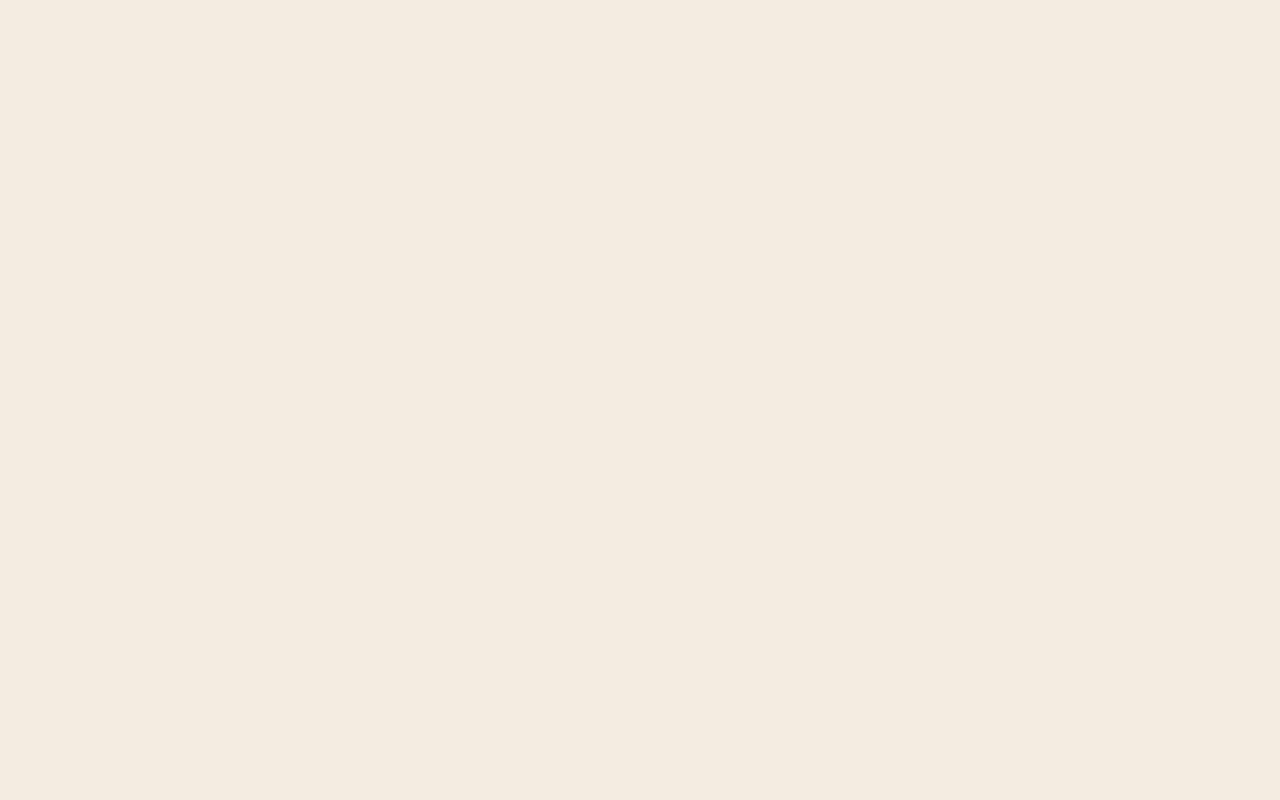
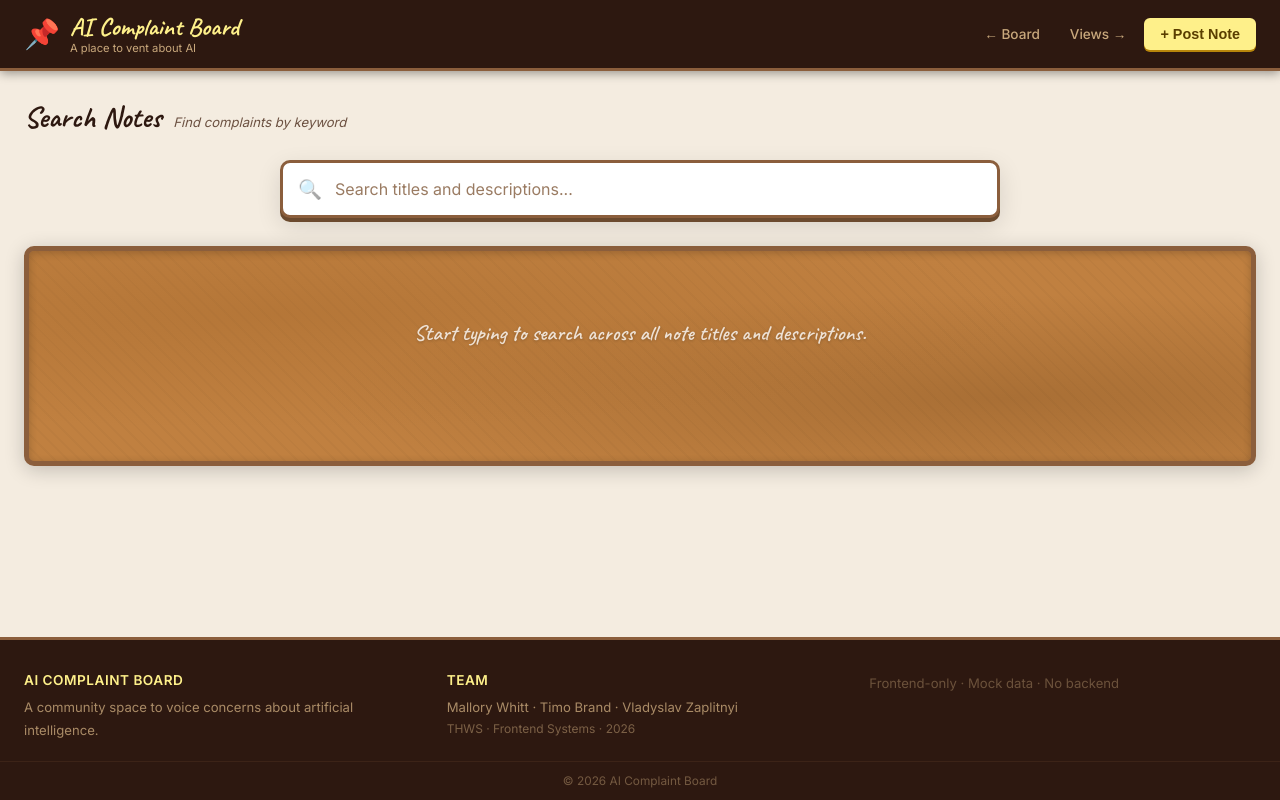
Before and after one commit to LichSkeleton/frontend-systems-thws-2026, a React (Vite) app: page /search in a window 1280 px wide. Before the commit this address had no page. Built offline with nearby package versions, Linux system fonts and the light colour scheme.

Commit message:
Add Search feature and PROTOTYPE_STATUS.md doc

```diff
--- a/src/App.jsx
+++ b/src/App.jsx
@@ -1,14 +1,19 @@
 import { BrowserRouter, Routes, Route } from "react-router-dom";
+import { NotesProvider } from "./context/NotesContext";
 import HomePage from "./pages/HomePage";
+import SearchPage from "./pages/SearchPage";
 import ViewsPage from "./pages/ViewsPage";
 
 export default function App() {
   return (
     <BrowserRouter>
-      <Routes>
-        <Route path="/" element={<HomePage />} />
-        <Route path="/views" element={<ViewsPage />} />
-      </Routes>
+      <NotesProvider>
+        <Routes>
+          <Route path="/" element={<HomePage />} />
+          <Route path="/search" element={<SearchPage />} />
+          <Route path="/views" element={<ViewsPage />} />
+        </Routes>
+      </NotesProvider>
     </BrowserRouter>
   );
 }
--- a/src/components/Header.jsx
+++ b/src/components/Header.jsx
@@ -1,27 +1,36 @@
-import { Link } from "react-router-dom";
+import { Link, useLocation } from "react-router-dom";
 
-export default function Header({ variant = "home", onCreateNote }) {
+export default function Header({ onCreateNote }) {
+  const { pathname } = useLocation();
+  const onBoard = pathname === "/";
+  const onSearch = pathname === "/search";
+  const onViews = pathname === "/views";
+
   return (
     <header className="site-header">
       <div className="header-inner">
-        <div className="header-logo">
+        <Link to="/" className="header-logo" style={{ textDecoration: "none" }}>
           <span className="logo-icon">📌</span>
           <div>
             <h1 className="logo-title">AI Complaint Board</h1>
             <p className="logo-sub">A place to vent about AI</p>
           </div>
-        </div>
+        </Link>
         <nav className="header-nav">
-          {variant === "views" ? (
+          {!onBoard && (
             <Link to="/" className="nav-link" style={{ textDecoration: "none" }}>
               ← Board
             </Link>
-          ) : (
-            <>
-              <Link to="/views" className="nav-link" style={{ textDecoration: "none" }}>
-                Views →
-              </Link>
-            </>
+          )}
+          {!onSearch && (
+            <Link to="/search" className="nav-link" style={{ textDecoration: "none" }}>
+              Search
+            </Link>
+          )}
+          {!onViews && (
+            <Link to="/views" className="nav-link" style={{ textDecoration: "none" }}>
+              Views →
+            </Link>
           )}
           <button type="button" className="btn-post" onClick={onCreateNote}>
             + Post Note
--- /dev/null
+++ b/src/context/NotesContext.jsx
@@ -0,0 +1,48 @@
+import { createContext, useContext, useState } from "react";
+import { NOTES } from "../data/notes";
+
+const NotesContext = createContext(null);
+
+export function NotesProvider({ children }) {
+  const [notes, setNotes] = useState(NOTES);
+
+  const handleAdd = (newNote) => {
+    setNotes((prev) => [newNote, ...prev]);
+  };
+
+  const handleDelete = (id) => {
+    setNotes((prev) => prev.filter((n) => n.id !== id));
+  };
+
+  const handleSave = (updatedNote) => {
+    setNotes((prev) =>
+      prev.map((note) => (note.id === updatedNote.id ? updatedNote : note))
+    );
+  };
+
+  const handleVote = (id, next, prev) => {
+    setNotes((current) =>
+      current.map((note) => {
+        if (note.id !== id) return note;
+        const updated = { ...note };
+        if (next) updated[next] = note[next] + 1;
+        if (prev) updated[prev] = note[prev] - 1;
+        return updated;
+      })
+    );
+  };
+
+  return (
+    <NotesContext.Provider value={{ notes, handleAdd, handleDelete, handleSave, handleVote }}>
+      {children}
+    </NotesContext.Provider>
+  );
+}
+
+export function useNotes() {
+  const context = useContext(NotesContext);
+  if (!context) {
+    throw new Error("useNotes must be used within a NotesProvider");
+  }
+  return context;
+}
--- /dev/null
+++ b/src/pages/SearchPage.jsx
@@ -0,0 +1,157 @@
+import { useMemo, useState } from "react";
+import Header from "../components/Header";
+import Footer from "../components/Footer";
+import StickyNote from "../components/StickyNote";
+import { RECENT_TILTS } from "../data/notes";
+import { useNotes } from "../context/NotesContext";
+import {
+  CreateNoteOverlay,
+  DeleteNoteOverlay,
+  EditNoteOverlay,
+  SinglePostOverlay,
+} from "../components/NoteOverlays.jsx";
+import "../styles/views.css";
+
+function filterNotes(notes, query) {
+  const term = query.trim().toLowerCase();
+  if (!term) return [];
+
+  return notes.filter(
+    (note) =>
+      note.title.toLowerCase().includes(term) ||
+      note.description.toLowerCase().includes(term)
+  );
+}
+
+export default function SearchPage() {
+  const { notes, handleAdd, handleDelete, handleSave, handleVote } = useNotes();
+  const [query, setQuery] = useState("");
+  const [selectedNoteId, setSelectedNoteId] = useState(null);
+  const [activeView, setActiveView] = useState(null);
+
+  const selectedNote = notes.find((n) => n.id === selectedNoteId) ?? null;
+  const results = useMemo(() => filterNotes(notes, query), [notes, query]);
+  const trimmedQuery = query.trim();
+
+  const closeView = () => setActiveView(null);
+
+  const handleSingleViewClick = (note) => {
+    setSelectedNoteId(note.id);
+    setActiveView("single");
+  };
+
+  const handleAddNote = (newNote) => {
+    handleAdd(newNote);
+    closeView();
+  };
+
+  const handleDeleteNote = (id) => {
+    handleDelete(id);
+    closeView();
+  };
+
+  const handleSaveNote = (updatedNote) => {
+    handleSave(updatedNote);
+    closeView();
+  };
+
+  return (
+    <>
+      <Header onCreateNote={() => setActiveView("create")} />
+      <main style={{ flex: 1 }}>
+        <section className="board-section search-section">
+          <div className="section-heading">
+            <h2>Search Notes</h2>
+            <span className="section-sub">Find complaints by keyword</span>
+          </div>
+
+          <form
+            className="search-bar"
+            onSubmit={(event) => event.preventDefault()}
+            role="search"
+          >
+            <label htmlFor="note-search" className="search-label">
+              Search
+            </label>
+            <div className="search-input-wrap">
+              <span className="search-icon" aria-hidden="true">
+                🔍
+              </span>
+              <input
+                id="note-search"
+                type="search"
+                className="search-input"
+                placeholder="Search titles and descriptions..."
+                value={query}
+                onChange={(event) => setQuery(event.target.value)}
+                autoComplete="off"
+              />
+              {query && (
+                <button
+                  type="button"
+                  className="search-clear"
+                  aria-label="Clear search"
+                  onClick={() => setQuery("")}
+                >
+                  ×
+                </button>
+              )}
+            </div>
+          </form>
+
+          <div className="corkboard search-results-board">
+            {trimmedQuery ? (
+              <>
+                <div className="board-ribbon">
+                  {results.length === 1
+                    ? `1 match for “${trimmedQuery}”`
+                    : `${results.length} matches for “${trimmedQuery}”`}
+                </div>
+                {results.length > 0 ? (
+                  results.map((note, i) => (
+                    <StickyNote
+                      key={note.id}
+                      note={note}
+                      tiltDeg={RECENT_TILTS[i % RECENT_TILTS.length]}
+                      onClick={() => handleSingleViewClick(note)}
+                      onVote={(next, prev) => handleVote(note.id, next, prev)}
+                    />
+                  ))
+                ) : (
+                  <p className="search-empty">No notes match your search. Try another keyword.</p>
+                )}
+              </>
+            ) : (
+              <p className="search-empty search-hint">
+                Start typing to search across all note titles and descriptions.
+              </p>
+            )}
+          </div>
+        </section>
+      </main>
+      <Footer />
+      {activeView === "single" && (
+        <SinglePostOverlay
+          note={selectedNote}
+          onClose={closeView}
+          onEdit={() => setActiveView("edit")}
+          onDelete={() => setActiveView("delete")}
+          onVote={(next, prev) => handleVote(selectedNoteId, next, prev)}
+        />
+      )}
+      {activeView === "create" && (
+        <CreateNoteOverlay onClose={closeView} onAdd={handleAddNote} />
+      )}
+      {activeView === "edit" && (
+        <EditNoteOverlay note={selectedNote} onClose={closeView} onSave={handleSaveNote} />
+      )}
+      {activeView === "delete" && (
+        <DeleteNoteOverlay
+          note={selectedNote}
+          onClose={closeView}
+          onConfirm={handleDeleteNote}
+        />
+      )}
+    </>
+  );
+}
--- a/src/pages/ViewsPage.jsx
+++ b/src/pages/ViewsPage.jsx
@@ -314,7 +314,7 @@ export default function ViewsPage() {
 
   return (
     <>
-      <Header variant="views" />
+      <Header />
       <ViewsNav activeId={activeId} />
       <main ref={mainRef} style={{ flex: 1 }}>
         <SinglePostView />
--- a/src/style.css
+++ b/src/style.css
@@ -464,6 +464,108 @@ body  {
 }
 
 /* ============================================================
+   SEARCH PAGE
+   ============================================================ */
+.search-section .section-heading {
+  margin-bottom: 24px;
+}
+
+.search-bar {
+  margin-bottom: 28px;
+}
+
+.search-label {
+  position: absolute;
+  width: 1px;
+  height: 1px;
+  padding: 0;
+  margin: -1px;
+  overflow: hidden;
+  clip: rect(0, 0, 0, 0);
+  white-space: nowrap;
+  border: 0;
+}
+
+.search-input-wrap {
+  position: relative;
+  display: flex;
+  align-items: center;
+  max-width: 720px;
+  margin: 0 auto;
+}
+
+.search-icon {
+  position: absolute;
+  left: 18px;
+  font-size: 1.2rem;
+  pointer-events: none;
+  opacity: 0.55;
+}
+
+.search-input {
+  width: 100%;
+  padding: 16px 48px 16px 52px;
+  font-family: var(--font-ui);
+  font-size: 1rem;
+  color: var(--text);
+  background: #fff;
+  border: 3px solid #8b5e3c;
+  border-radius: 10px;
+  box-shadow: 0 4px 0 #6b4a2e, 0 8px 24px rgba(0, 0, 0, 0.12);
+  outline: none;
+  transition: border-color 0.2s, box-shadow 0.2s;
+}
+
+.search-input::placeholder {
+  color: #9a7b62;
+}
+
+.search-input:focus {
+  border-color: var(--yellow-s);
+  box-shadow: 0 4px 0 var(--yellow-s), 0 8px 28px rgba(0, 0, 0, 0.16);
+}
+
+.search-clear {
+  position: absolute;
+  right: 12px;
+  width: 32px;
+  height: 32px;
+  border: none;
+  border-radius: 50%;
+  background: rgba(45, 24, 16, 0.08);
+  color: var(--text-muted);
+  font-size: 1.35rem;
+  line-height: 1;
+  cursor: pointer;
+  transition: background 0.15s, color 0.15s;
+}
+
+.search-clear:hover {
+  background: rgba(45, 24, 16, 0.14);
+  color: var(--text);
+}
+
+.search-results-board {
+  min-height: 220px;
+}
+
+.search-empty {
+  flex-basis: 100%;
+  width: 100%;
+  text-align: center;
+  font-family: var(--font-hand);
+  font-size: 1.35rem;
+  font-weight: 600;
+  color: rgba(255, 255, 255, 0.92);
+  padding: 36px 24px;
+  text-shadow: 0 1px 3px rgba(0, 0, 0, 0.25);
+}
+
+.search-hint {
+  opacity: 0.85;
+}
+
+/* ============================================================
    FOOTER
    ============================================================ */
 .site-footer {
```
Also changed, not shown: src/pages/HomePage.jsx (+20 -26 lines), 1 other file (tests, documents, lock files or other folders).
